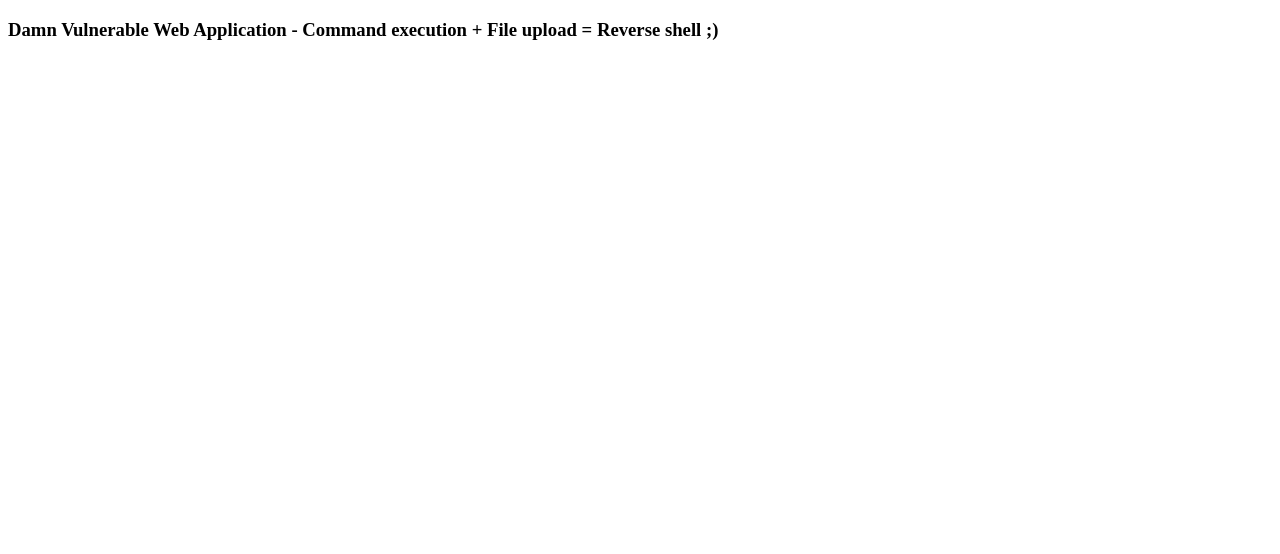
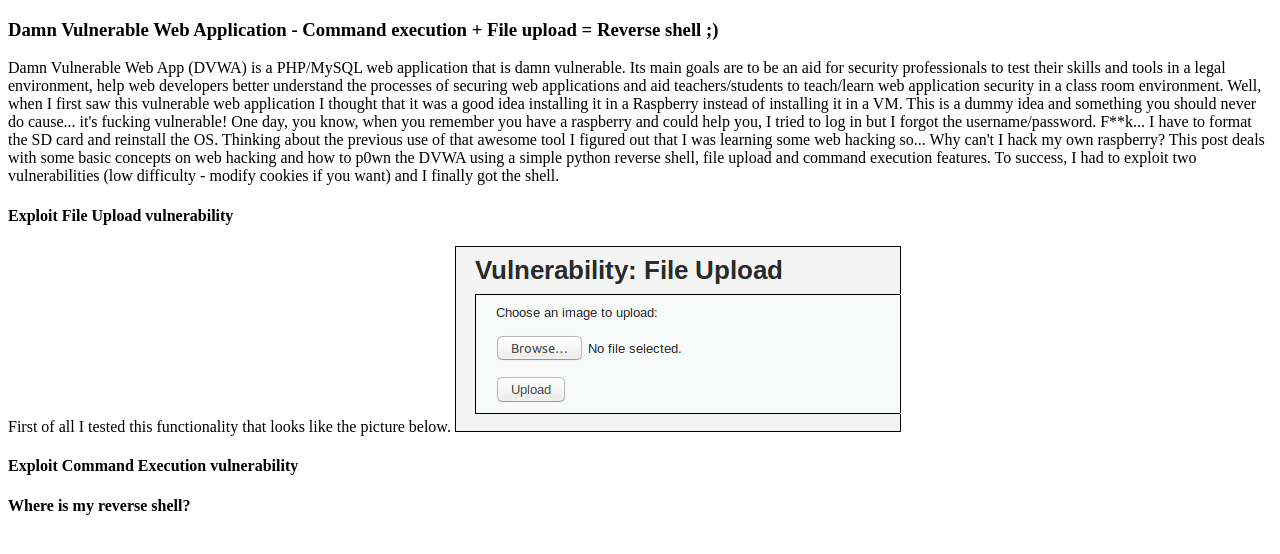
Before and after one commit to SergioLazaro/SergioLazaro.github.io, a plain HTML site: page webhacking/DVWA-reverse.html in a window 1280 px wide. Drawn offline with Linux system fonts and the light colour scheme.

Commit message:
Testing images link

```diff
--- a/webhacking/DVWA-reverse.html
+++ b/webhacking/DVWA-reverse.html
@@ -3,6 +3,26 @@
 <body>
 <h3>Damn Vulnerable Web Application - Command execution + File upload = Reverse shell ;) </h3>
 
+Damn Vulnerable Web App (DVWA) is a PHP/MySQL web application that is damn vulnerable. Its main goals are to be an aid for security professionals to test their skills and tools in a legal environment, help web developers better understand the processes of securing web applications and aid teachers/students to teach/learn web application security in a class room environment.
+
+Well, when I first saw this vulnerable web application I thought that it was a good idea installing it in a Raspberry instead of installing it in a VM. This is a dummy idea and something you should never do cause... it's fucking vulnerable!
+
+One day, you know, when you remember you have a raspberry and could help you, I tried to log in but I forgot the username/password. F**k... I have to format the SD card and reinstall the OS. Thinking about the previous use of that awesome tool I figured out that I was learning some web hacking so... Why can't I hack my own raspberry?
+
+This post deals with some basic concepts on web hacking and how to p0wn the DVWA using a simple python reverse shell, file upload and command execution features. To success, I had to exploit two vulnerabilities (low difficulty - modify cookies if you want) and I finally got the shell.
+
+<h4> Exploit File Upload vulnerability </h4>
+
+First of all I tested this functionality that looks like the picture below.
+
+<img src="DVWA-reverse-resources/screenshots/file-upload/file-upload-1.png" />
+
+<h4> Exploit Command Execution vulnerability </h4>
+
+<h4> Where is my reverse shell? </h4>
+
+
+
 
 
 </body>
```
